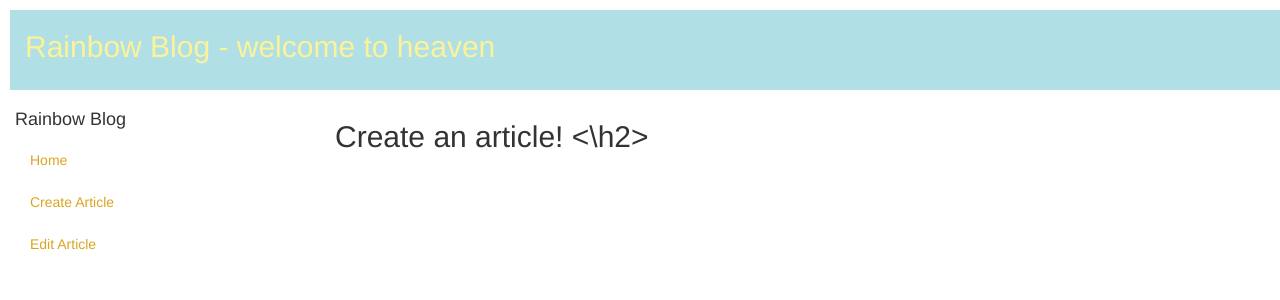
After one commit to liyapo/RainbowBlog, a Django app: template articles/templates/articles/createArticles.html in a window 1280 px wide. The commit adds this page. Shown: the top 300 px of the page. Run offline with Django 3.2, Linux system fonts and the light colour scheme; the template is opened without the code that fills it, so the values that code supplies are empty; some libraries are stand-ins or nearby versions.

Commit message:
anne conversation

```diff
--- a/articles/templates/articles/base.html
+++ b/articles/templates/articles/base.html
@@ -12,24 +12,30 @@
 </head>
 <body>
 
+
+
 <div class="container-fluid">
   <div class="row">
       <div class="col-sm-12" style="height:80px; color:rgb(252, 242, 151); margin:10px; background-color:powderblue;">
           <h2>Rainbow Blog  -  welcome to heaven</h2>
       </div>
   </div>
+
+
   <div class="row content">
     <div class="col-sm-3 sidenav">
       <h4>Rainbow Blog</h4>
       <ul class="nav nav-pills nav-stacked">
-        <li class="active"><a href="{% url 'articles:list_articles' %}" style=background-color:rgb(255,230,0)>Home</a></li>
-        <li class=""><a href="" style=color:goldenrod>Create Article</a></li>
+        <li class=""><a href="{% url 'articles:list_articles' %}" style=color:goldenrod>Home</a></li>
+        <li class=""><a href="{% url 'articles:create_articles' %}" style=color:goldenrod>Create Article</a></li>
+        <li class=""><a href="{% url 'articles:edit_articles' %}" style=color:goldenrod>Edit Article</a></li>
       </ul><br>
     </div>
 
     <div class="col-sm-9">
-       {% block content %}
+        {% block content %}
 
+     <h2> Home page <\h2>
 
       {% endblock %}
     </div>
@@ -37,5 +43,6 @@
 </div>
 
 
+
 </body>
 </html>
--- /dev/null
+++ b/articles/templates/articles/createArticles.html
@@ -0,0 +1,8 @@
+{% extends 'articles/base.html' %}
+
+
+{% block content %}
+
+     <h2> Create an article! <\h2>
+
+{% endblock %}
--- a/articles/urls.py
+++ b/articles/urls.py
@@ -3,4 +3,7 @@ from . import views
 
 urlpatterns = [
     url(r'^$', views.list_articles, name = 'list_articles'),
+    url(r'^$', views.detail_articles, name = 'detail_articles'),
+    url(r'^$', views.create_articles, name = 'create_articles'),
+    url(r'^$', views.edit_articles, name = 'edit_articles'),
 ]
--- a/rainbow/urls.py
+++ b/rainbow/urls.py
@@ -19,6 +19,8 @@ from django.contrib import admin
 
 urlpatterns = [
     url(r'^admin/', admin.site.urls),
-    url(r'^index/', include('articles.urls', namespace = 'articles'), name = 'articles'),
-    url(r'^articles/', include('articles.urls', namespace = 'articles'), name = 'articles'),
+    url(r'^articles/', include('articles.urls', namespace = "articles"), name = "list_articles"),
+    url(r'^create/', include('articles.urls', namespace = "articles"), name = "create_articles"),
+    url(r'^edit/', include('articles.urls', namespace = "articles"), name = "edit_articles"),
+    url(r'^detail/(?P<pk>\d+)', include('articles.urls', namespace = "articles"), name = "detail_articles"),
 ]
```
Also changed, not shown: articles/templates/articles/detailArticles.html (+7 -0 lines), articles/templates/articles/editArticles.html (+7 -0 lines), articles/templates/articles/listArticles.html (+7 -0 lines), articles/views.py (+11 -0 lines).
